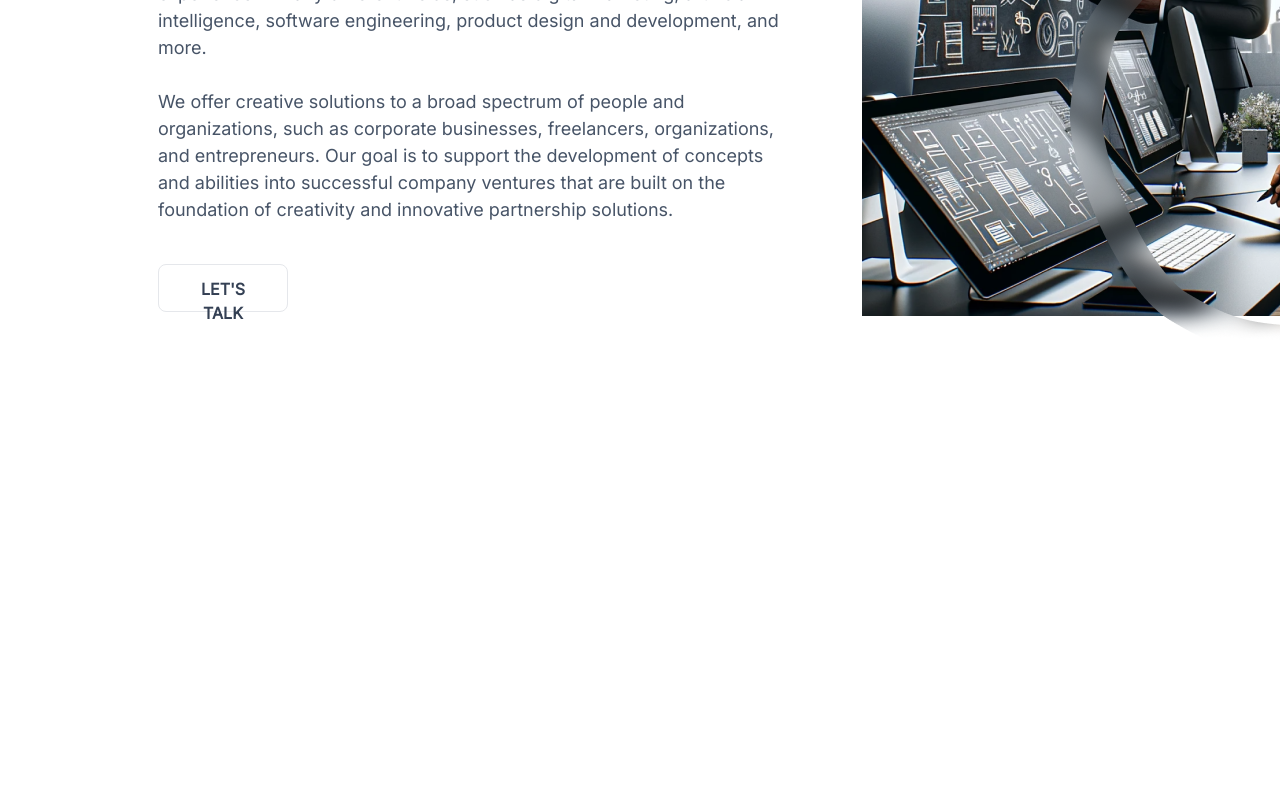
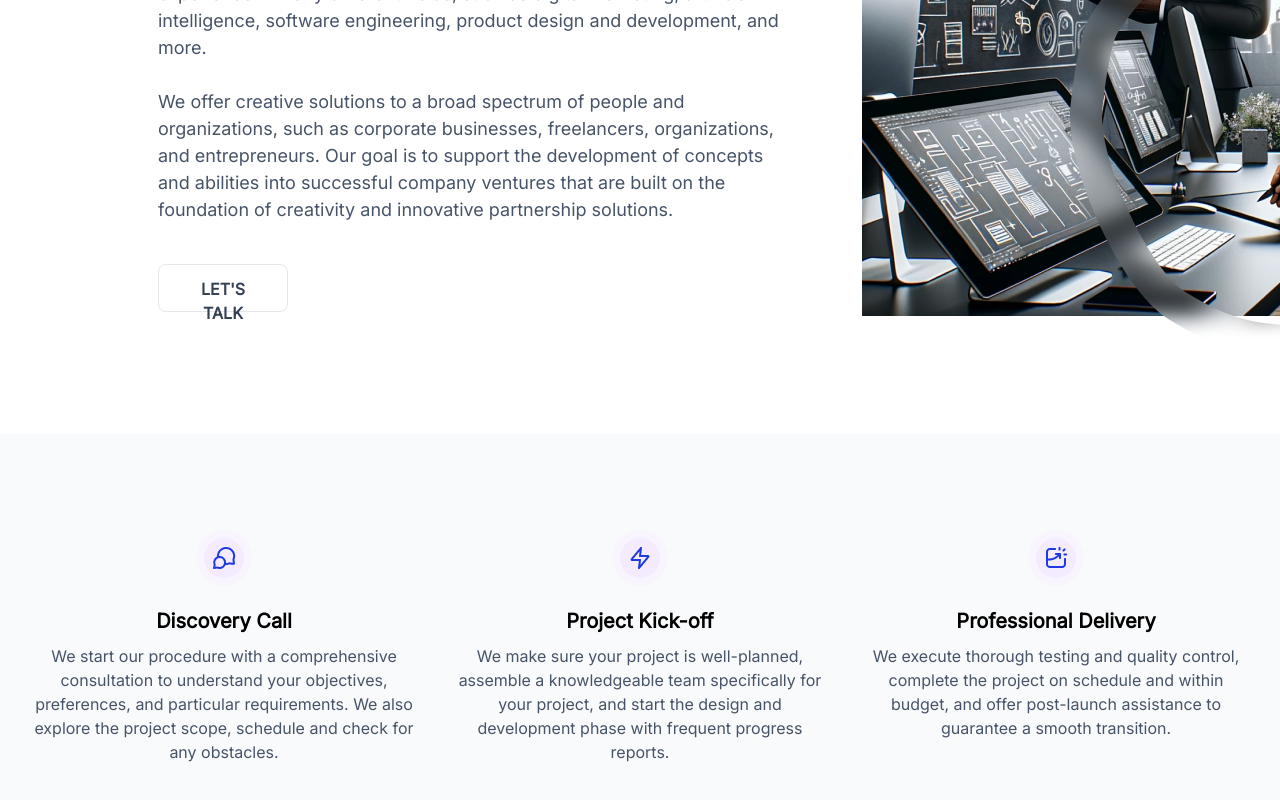
Before and after one commit to daniel-idowu-01/Scaritel, a React (Create React App) app: page /about in a window 1280 px wide. Shown: the part 778-1578 px from the top of the page. Before the commit the page ends 1212 px from the top, so only its background shows below. Built offline with nearby package versions, Linux system fonts and the light colour scheme.

Commit message:
About component update

```diff
--- /dev/null
+++ b/src/Components/About Components/Discovery.jsx
@@ -0,0 +1,53 @@
+import React from "react";
+import deliver from "../../assests/icons/deliver.png";
+import discover from "../../assests/icons/discover.png";
+import project from "../../assests/icons/project.png";
+
+
+
+
+function Discovery () {
+
+    const infos = [
+        {
+            logo: discover,
+            title: "Discovery Call",
+            text: "We start our procedure with a comprehensive consultation to understand your objectives, preferences, and particular requirements. We also explore the project scope, schedule and check for any obstacles."
+        },
+        {
+            logo: project,
+            title: "Project Kick-off",
+            text: "We make sure your project is well-planned, assemble a knowledgeable team specifically for your project, and start the design and development phase with frequent progress reports."
+        },
+        {
+            logo: deliver,
+            title: "Professional Delivery",
+            text: "We execute thorough testing and quality control, complete the project on schedule and within budget, and offer post-launch assistance to guarantee a smooth transition."
+        }
+    ]
+
+    return (
+        <section className="h-[418px] gap-[64px] about-padding bg-[#F9FAFB]">
+            <div className="h-[226px] abt-padding">
+                <div className="h-[226px gap-[32px] flex items-center justify-center">
+                 {infos.map((info, id) => {
+                    const {text, title, logo} = info;
+                    return (
+                        <div className="gap-[20px] flex flex-col justify-center items-center" key={id}>
+                            <img src={logo} alt="discover" />
+                            <div className="h-[158px] w-[384px] gap-[8px] flex flex-col justify-center items-center">
+                                <h1 className="inter h-[30px] font-semibold leading-[30px] text-[20px] text-center">{title}</h1>
+                                <p className="inter h-[120px] font-normal text-[16px] leading-[24px] text-center text-[#475467]">{text}</p>
+                            </div>
+                        </div>
+                    )
+                 })}
+                </div>
+            </div>
+        </section>
+    )
+
+}
+
+
+export default Discovery;
--- a/src/Components/About.jsx
+++ b/src/Components/About.jsx
@@ -1,6 +1,6 @@
 import React from "react";
 import hand from "../assests/png/hand.png";
-
+import Discovery from "./About Components/Discovery";
 
 function About () {
     return (
@@ -27,6 +27,7 @@ function About () {
                             <img src={hand} alt="hand" height={hand.height} width={hand.width} />
                         </div>
                     </section>
+                    <Discovery />
             </div>
         </div>
     )
```
Also changed, not shown: src/Components/About Components/Team.jsx (added), src/Components/About Components/Testimonial.jsx (added).
